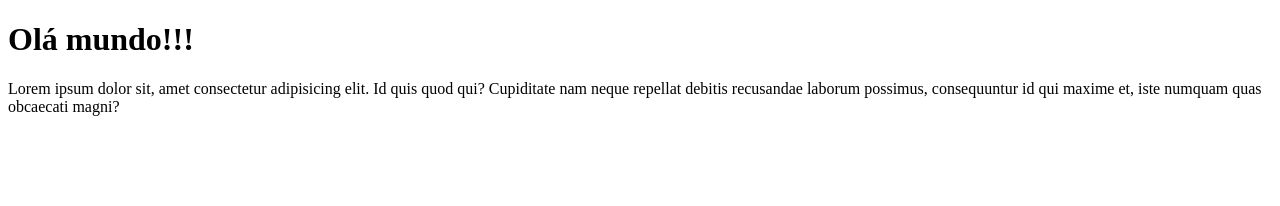
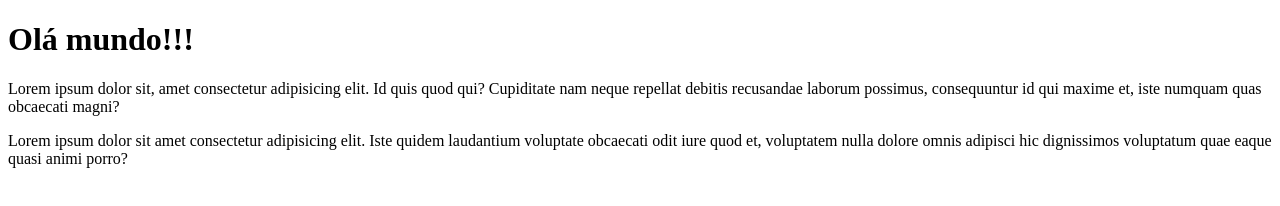
Before and after one commit to BraytonAguilar/Ola-Mundo, a plain HTML site: page site-exemplo/index.html in a window 1280 px wide. Drawn offline with Linux system fonts and the light colour scheme.

Commit message:
Adicionei um parágrafo

```diff
--- a/site-exemplo/index.html
+++ b/site-exemplo/index.html
@@ -8,5 +8,6 @@
 <body>
     <h1>Olá mundo!!!</h1>
     <p></p>Lorem ipsum dolor sit, amet consectetur adipisicing elit. Id quis quod qui? Cupiditate nam neque repellat debitis recusandae laborum possimus, consequuntur id qui maxime et, iste numquam quas obcaecati magni?
+    <p>Lorem ipsum dolor sit amet consectetur adipisicing elit. Iste quidem laudantium voluptate obcaecati odit iure quod et, voluptatem nulla dolore omnis adipisci hic dignissimos voluptatum quae eaque quasi animi porro?</p>
 </body>
 </html>
```
